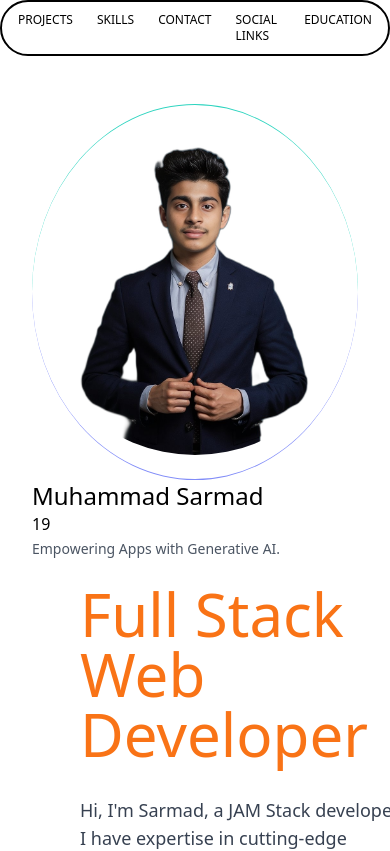
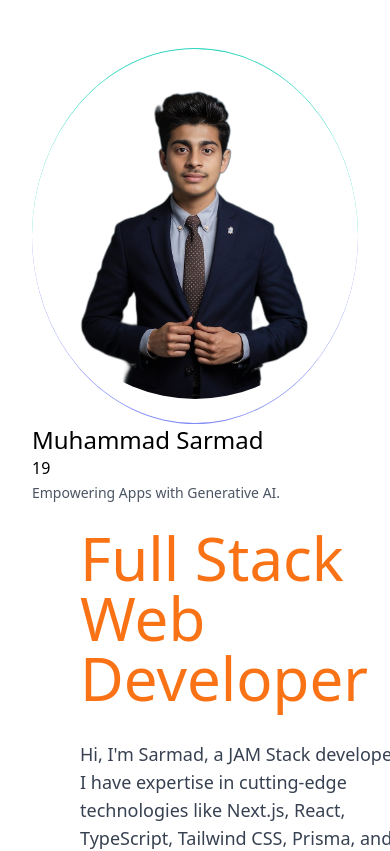
Before and after one commit to Sarmad426/Portfolio-Template, a Next.js app: page / in a window 390 px wide. Shown: the top 851 px of the page. Built offline with nearby package versions, Linux system fonts and the light colour scheme.

Commit message:
Customized links and made it responsive

```diff
--- a/src/components/navbar.tsx
+++ b/src/components/navbar.tsx
@@ -2,6 +2,7 @@
 
 import React, { Dispatch, SetStateAction, useRef, useState } from "react";
 import { motion } from "framer-motion";
+import Link from "next/link";
 
 const links = [
   {
@@ -28,7 +29,7 @@ const links = [
 
 export const Navbar = () => {
   return (
-    <div className="">
+    <div className="hidden sm:flex">
       <SlideTabs />
     </div>
   );
@@ -51,14 +52,9 @@ const SlideTabs = () => {
       }}
       className="relative mx-auto flex w-fit rounded-full border-2 border-black bg-white p-1"
     >
-      {/* <Tab setPosition={setPosition}>Home</Tab>
-      <Tab setPosition={setPosition}>Pricing</Tab>
-      <Tab setPosition={setPosition}>Features</Tab>
-      <Tab setPosition={setPosition}>Docs</Tab>
-      <Tab setPosition={setPosition}>Blog</Tab> */}
       {links.map((link) => (
         <Tab key={link.url} setPosition={setPosition}>
-          {link.label}
+          <Link href={link.url}>{link.label}</Link>
         </Tab>
       ))}
       <Cursor position={position} />
@@ -70,7 +66,7 @@ const Tab = ({
   children,
   setPosition,
 }: {
-  children: string;
+  children: React.ReactNode;
   setPosition: Dispatch<SetStateAction<Position>>;
 }) => {
   const ref = useRef<null | HTMLLIElement>(null);
```
